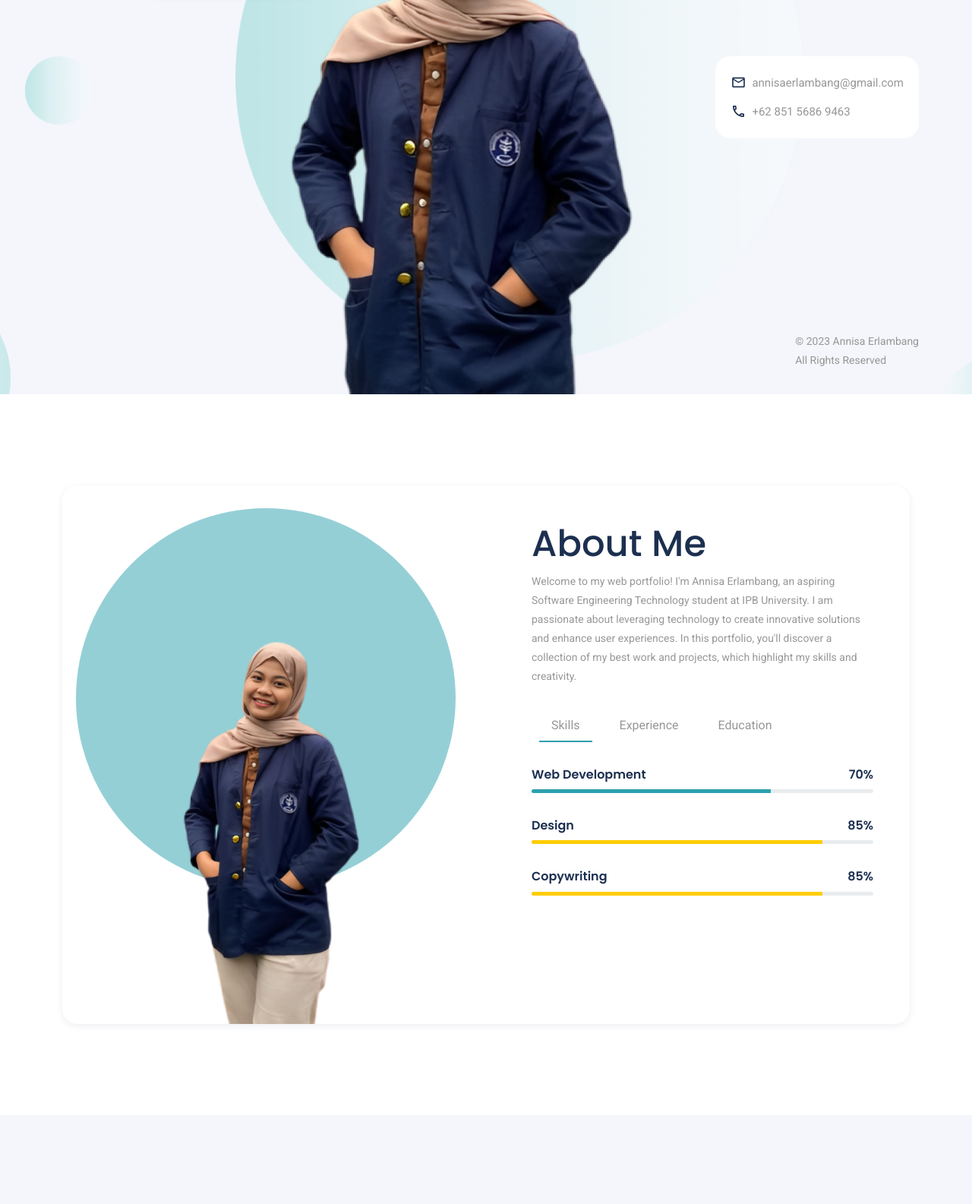
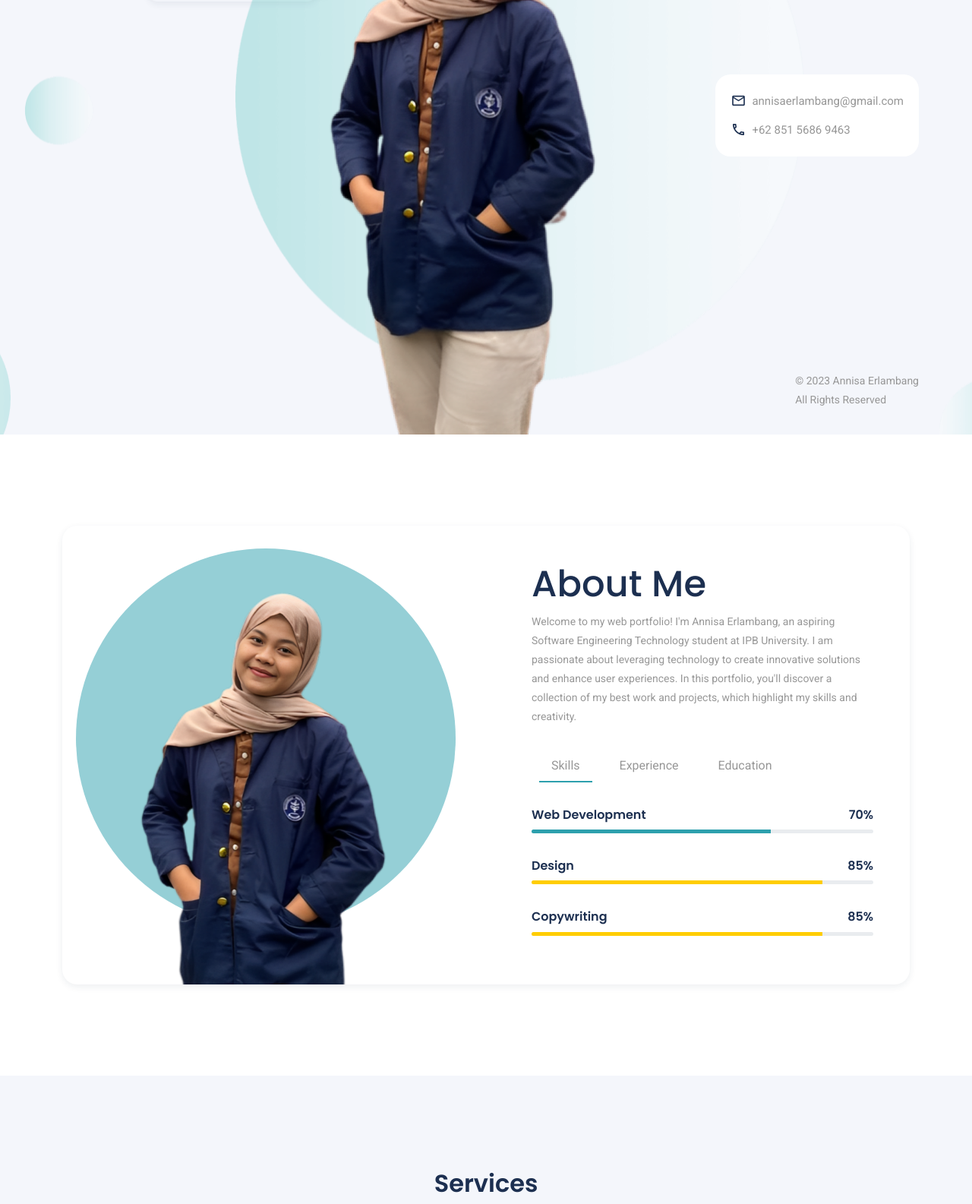
Before and after one commit to annisae/portofolio, a plain HTML site: page index.html in a window 1280 px wide. Shown: the part 290-1875 px from the top of the page at 76% size. Drawn offline with nearby package versions, Linux system fonts and the light colour scheme.

Commit message:
fifth change

```diff
--- a/index.html
+++ b/index.html
@@ -155,7 +155,7 @@
 
         <div class="row justify-content-center">
           <div class="col-lg-8">
-            <img src="images/poto.png" alt="" class="img-fluid" />
+            <img src="images/foto3.png" alt="" class="img-fluid" />
           </div>
         </div>
       </div>
@@ -198,7 +198,7 @@
             <div class="col-lg-6 position-relative">
               <div class="image-round"></div>
               <div class="about-image p-4 pb-0">
-                <img src="images/foto1.png" alt="" class="img-fluid" />
+                <img src="images/poto.png" alt="" class="img-fluid" />
               </div>
             </div>
 
```
Also changed, not shown: images/foto3.png (added).
